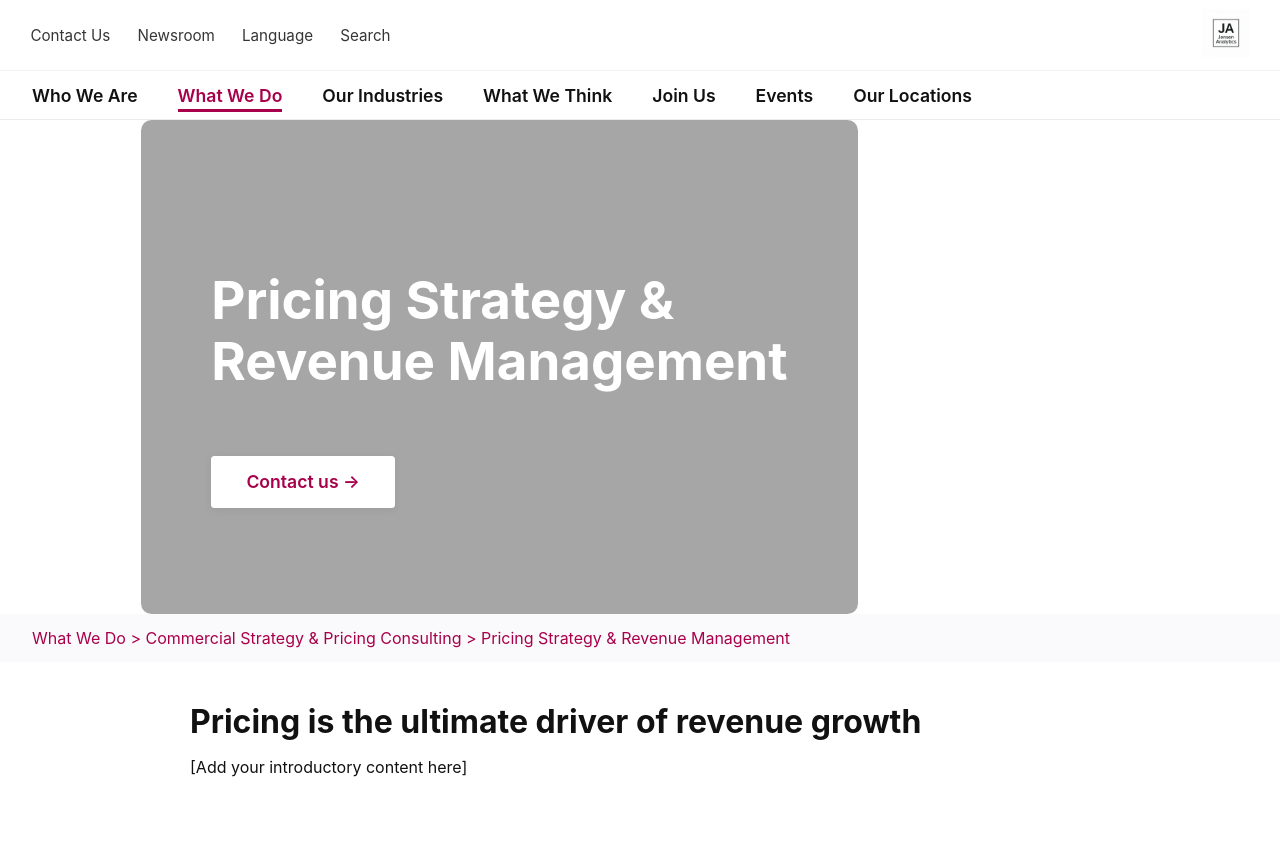
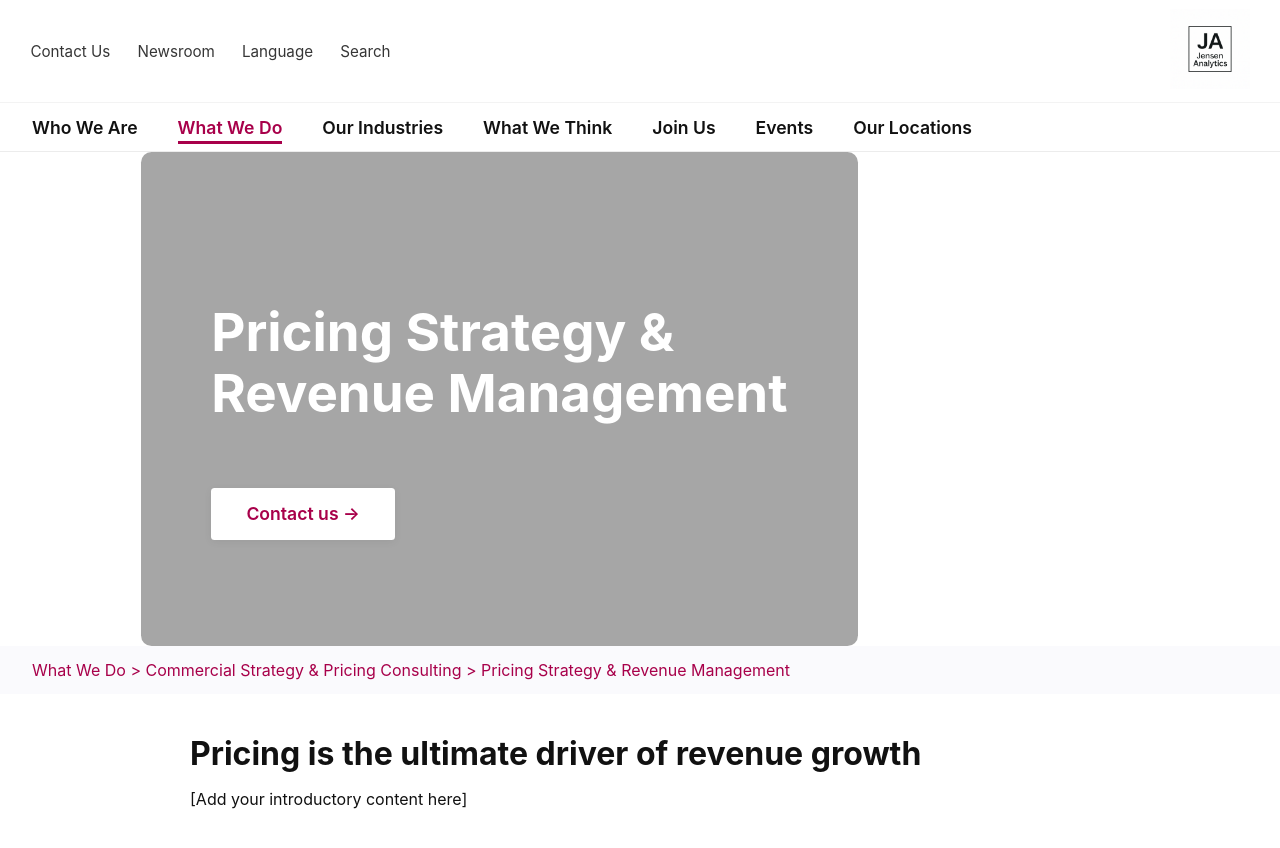
Before and after one commit to erik-braden-jensen/Jensen-Analytics-Website, a plain HTML site: page index.html in a window 1280 px wide. Before the commit the page ends 817 px from the top, so only its background shows below. Drawn offline with Linux system fonts and the light colour scheme.

Commit message:
Update style.css

```diff
--- a/style.css
+++ b/style.css
@@ -22,7 +22,9 @@ body {
   text-decoration: none;
 }
 .header-logo img {
-  height: 48px;
+  height: 80px;
+  max-width: 300px;
+  width: auto;
 }
 .main-nav {
   border-top: 1px solid #f3f3f3;
```
